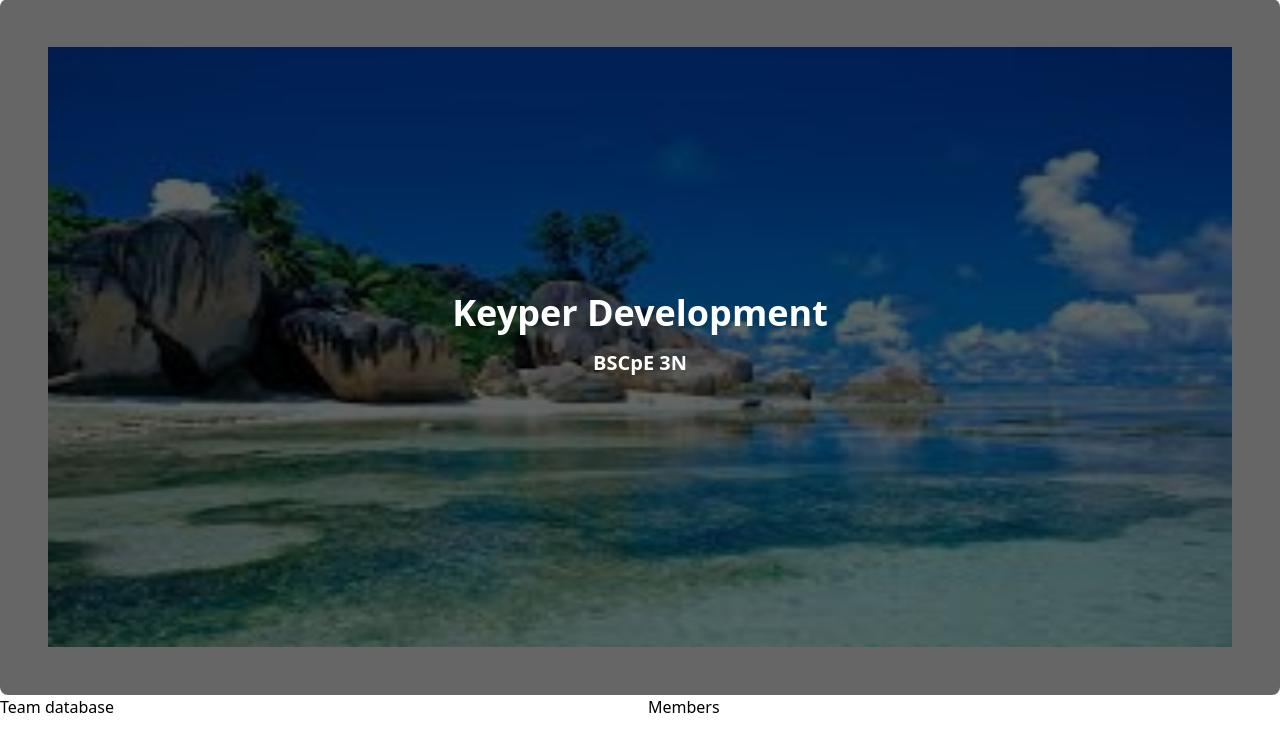
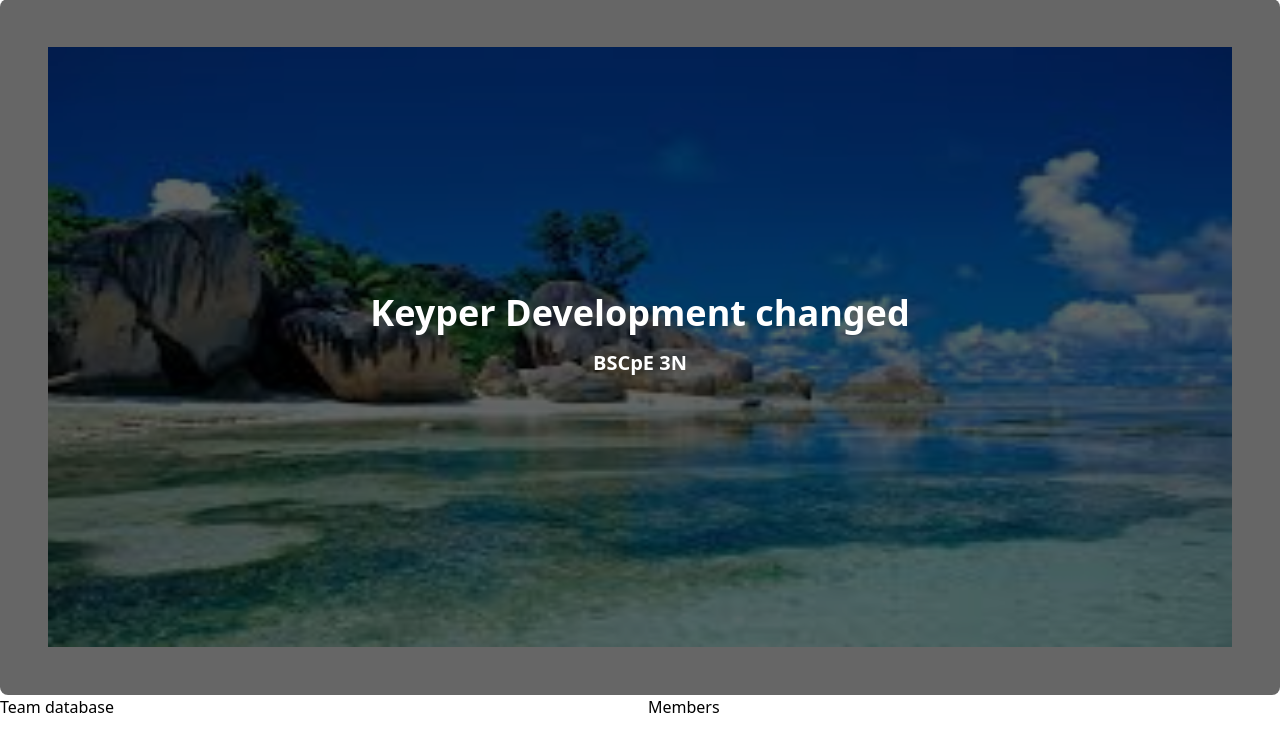
Before and after one commit to marcbentoy/Keyper, a Django app: page /about/ in a window 1280 px wide. Shown: the part 81-816 px from the top of the page. Run offline with Django 4.2, Linux system fonts and the light colour scheme.

Commit message:
update:about

```diff
--- a/frontend/templates/frontend/about.html
+++ b/frontend/templates/frontend/about.html
@@ -14,7 +14,7 @@
   style="background-color: rgba(0, 0, 0, 0.6)">
   <div class="flex h-full items-center justify-center">
     <div class="text-white">
-      <h2 class="mb-4 text-4xl font-semibold">Keyper Development</h2>
+      <h2 class="mb-4 text-4xl font-semibold">Keyper Development changed</h2>
       <h4 class="mb-6 text-xl font-semibold">BSCpE 3N</h4>
     </div>
   </div>
```
